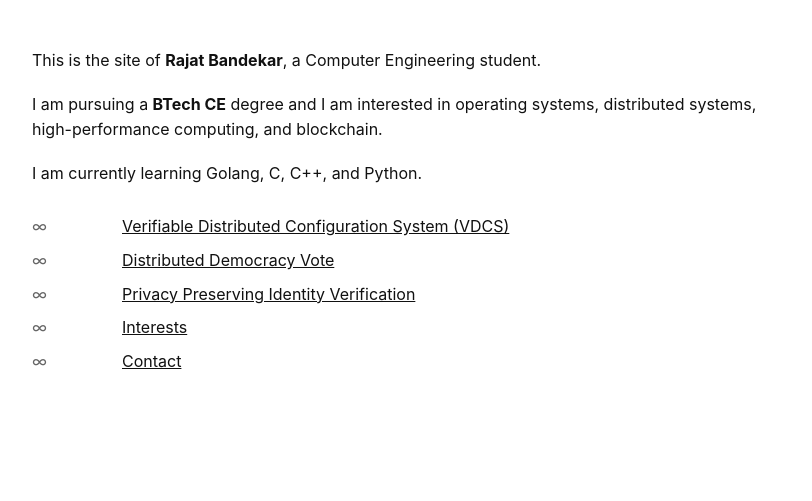
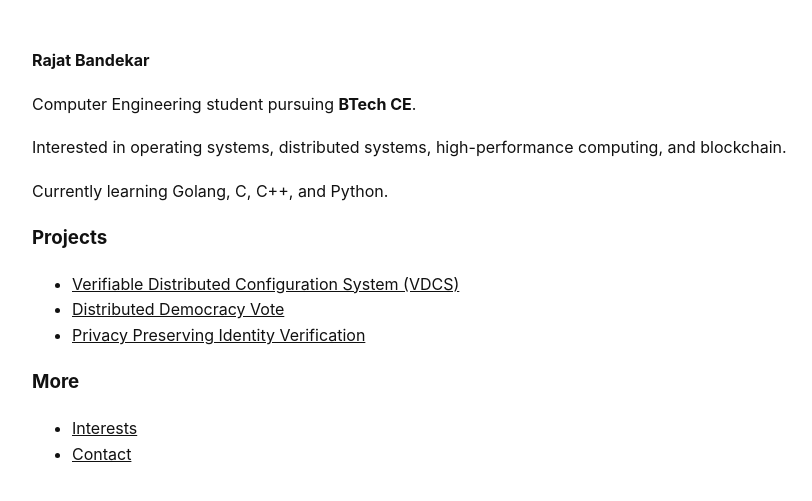
Before and after one commit to rrb115/rrb115.github.io, a Jekyll site: the page built from _pages/about.md, in a window 1280 px wide. Shown: the top 501 px of the page, without its empty margins (228-1040 px from the left). Built offline with Jekyll 4.4.1, drawn with Linux system fonts in a browser that asks for light colours.

Commit message:
added more information

```diff
--- a/_pages/about.md
+++ b/_pages/about.md
@@ -1,7 +1,7 @@
 ---
 permalink: /
 title: "Rajat Bandekar"
-description: "Site of Rajat Bandekar, Computer Engineering student."
+description: "Computer Engineering student."
 layout: minimal-home
 author_profile: false
 redirect_from:
@@ -9,16 +9,21 @@ redirect_from:
   - /about.html
 ---
 
-<p>This is the site of <b>Rajat Bandekar</b>, a Computer Engineering student.</p>
+**Rajat Bandekar**
 
-<p>I am pursuing a <b>BTech CE</b> degree and I am interested in operating systems, distributed systems, high-performance computing, and blockchain.</p>
+Computer Engineering student pursuing **BTech CE**.
 
-<p>I am currently learning Golang, C, C++, and Python.</p>
+Interested in operating systems, distributed systems, high-performance computing, and blockchain.
 
-<ul class="index">
-  <li><span class="index-date">∞</span><a href="/projects/vdcs/">Verifiable Distributed Configuration System (VDCS)</a></li>
-  <li><span class="index-date">∞</span><a href="/projects/dd-vote/">Distributed Democracy Vote</a></li>
-  <li><span class="index-date">∞</span><a href="/projects/privacy-identity-zkp/">Privacy Preserving Identity Verification</a></li>
-  <li><span class="index-date">∞</span><a href="/interests/">Interests</a></li>
-  <li><span class="index-date">∞</span><a href="/contact/">Contact</a></li>
-</ul>
+Currently learning Golang, C, C++, and Python.
+
+### Projects
+
+- [Verifiable Distributed Configuration System (VDCS)](/projects/vdcs/)
+- [Distributed Democracy Vote](/projects/dd-vote/)
+- [Privacy Preserving Identity Verification](/projects/privacy-identity-zkp/)
+
+### More
+
+- [Interests](/interests/)
+- [Contact](/contact/)
```
Also changed, not shown: _pages/contact.md (+1 -1 lines), _pages/interests.md (+20 -2 lines).
